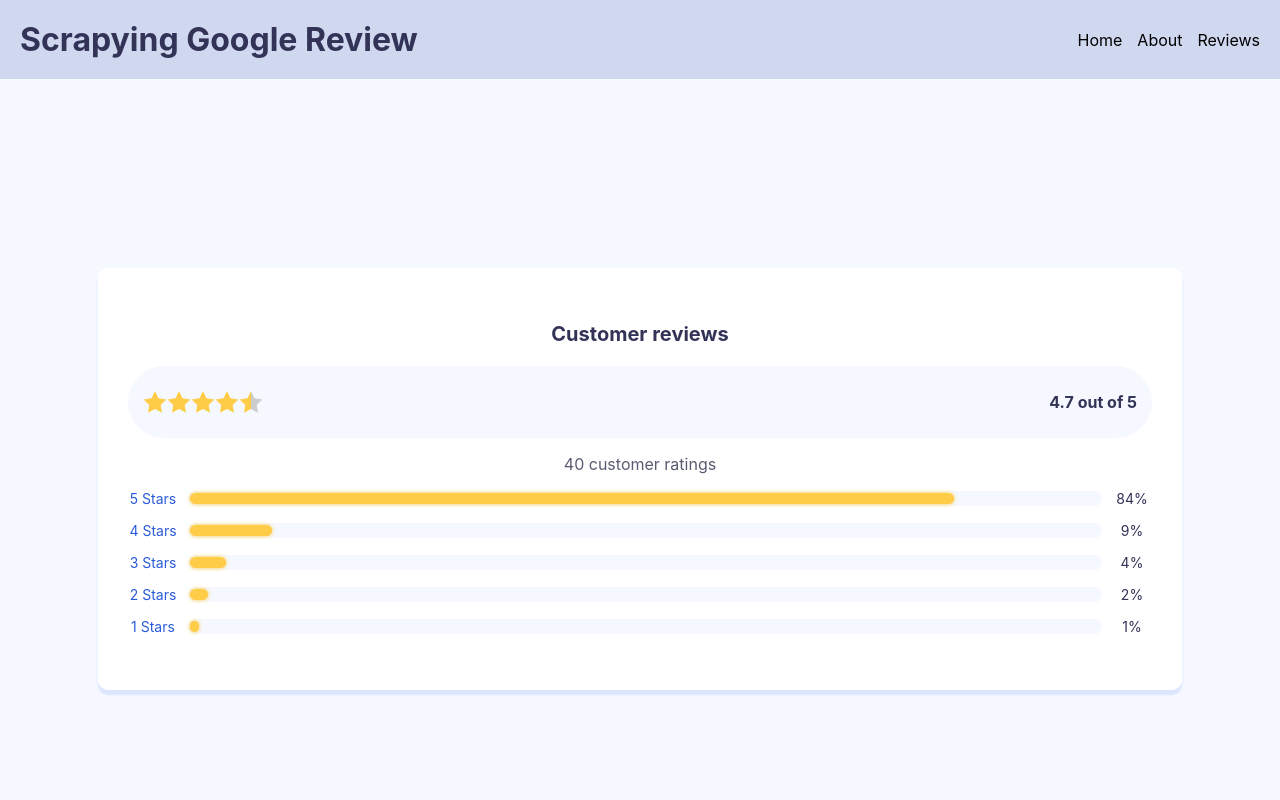
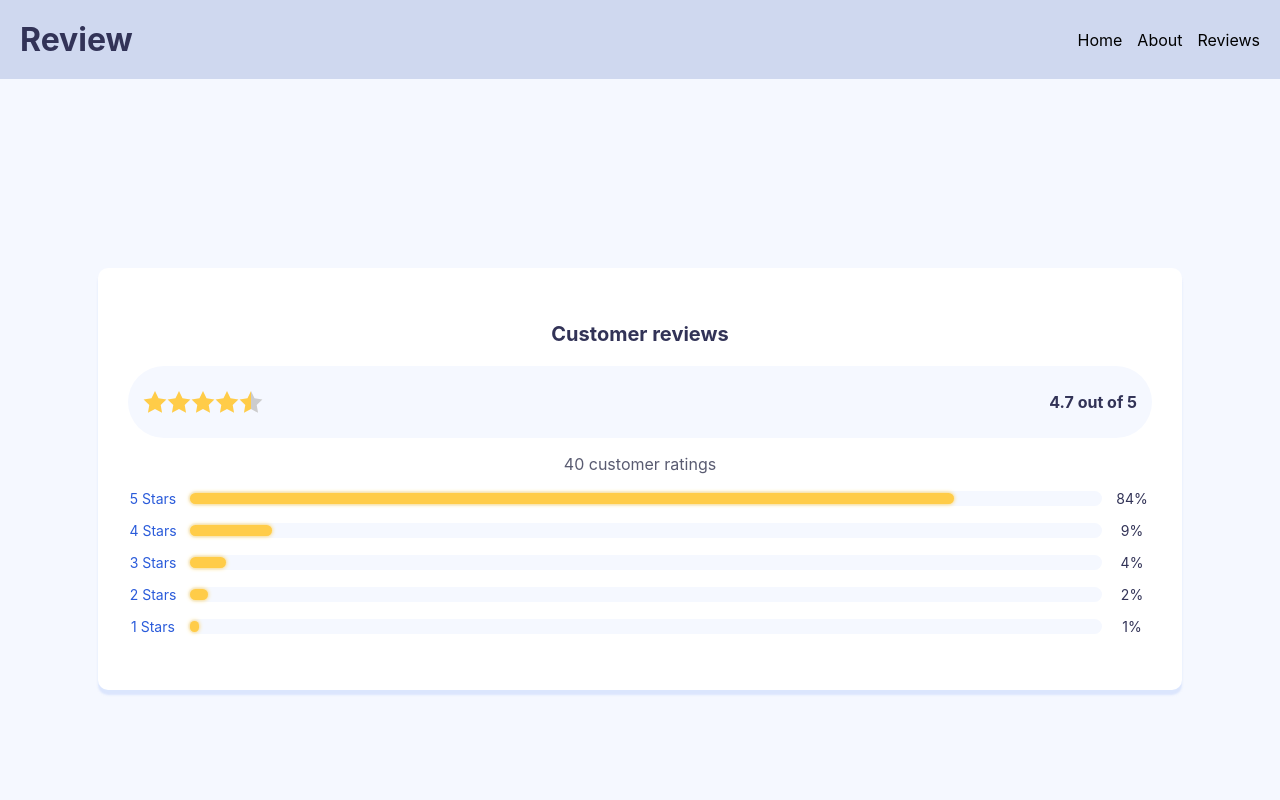
Before and after one commit to chantithya/display-google-review, a React (Create React App) app: page / in a window 1280 px wide. Shown: the top 800 px of the page. Built offline with nearby package versions, Linux system fonts and the light colour scheme.

Commit message:
Updated Header component

```diff
--- a/src/components/Header.js
+++ b/src/components/Header.js
@@ -5,7 +5,7 @@ const Header = () => {
   return (
     <header className="header">
       <div className="logo">
-        <h1>Scrapying Google Review</h1> {/* You can change this text to your project name */}
+        <h1>Review</h1> {/* You can change this text to your project name */}
       </div>
       <nav className="navbar">
         <ul>
```
